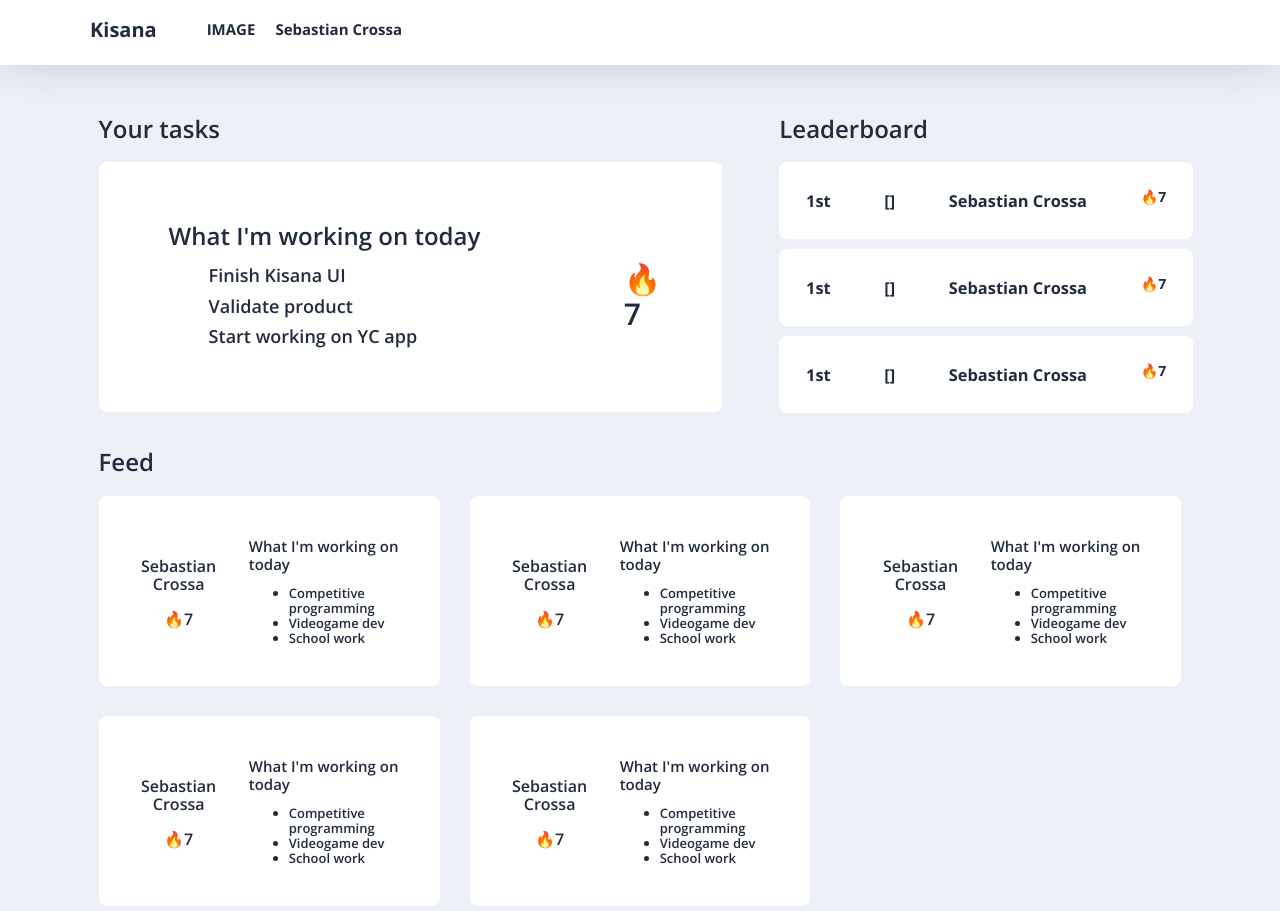
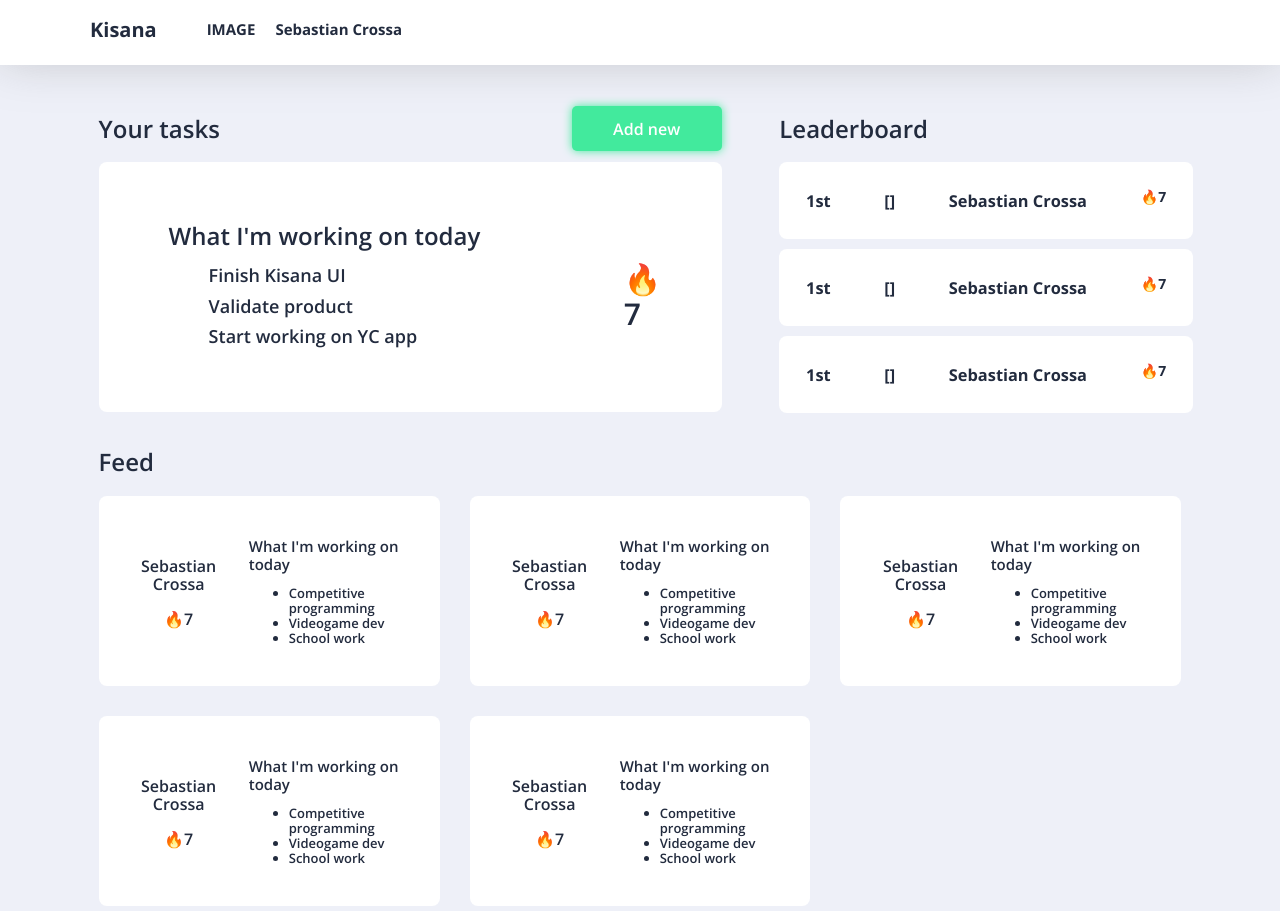
Before and after one commit to sebastiancrossa/kisana-fe, a React (Create React App) app: page / in a window 1280 px wide. Built offline with nearby package versions, Linux system fonts and the light colour scheme.

Commit message:
Added create task button

```diff
--- a/src/components/PersonalTasks.js
+++ b/src/components/PersonalTasks.js
@@ -16,6 +16,24 @@ const Title = styled.h2`
     font-family: 'Open Sans', Arial;
     font-weight: 600;
     color: #222B3E;
+`;
+
+const AddTask = styled.button`
+    width: 150px;
+    height: 45px;
+
+    border: none;
+    border-radius: 5px;
+    background-color: #42EA9D;
+
+    box-shadow: 0px 0px 10px #42EA9D;
+    font-family: 'Open Sans', Arial;
+    font-weight: 600;
+    font-size: 16px;
+    color: white;
+
+    justify-self: end;
+    align-self: center;
 `;
 
 const TaskDisplay = styled.div`
@@ -41,6 +59,11 @@ const Header = styled.h2`
     font-family: 'Open Sans', Arial;
     font-weight: 600;
     color: #222B3E;
+`;
+
+const HeaderLayout = styled.div`
+    display: grid;
+    grid-template-columns: repeat(2, auto);
 `;
 
 const TaskList = styled.ul`
@@ -83,7 +106,12 @@ class PersonalTasks extends Component {
             <div>
                 <PersonalTaskSection>
                     <Container>
-                        <Title>Your tasks</Title>
+
+                        <HeaderLayout>
+                            <Title>Your tasks</Title>
+                            <AddTask>Add new</AddTask>
+                        </HeaderLayout>
+
 
                         <TaskDisplay>
                             <TextRight>
```
